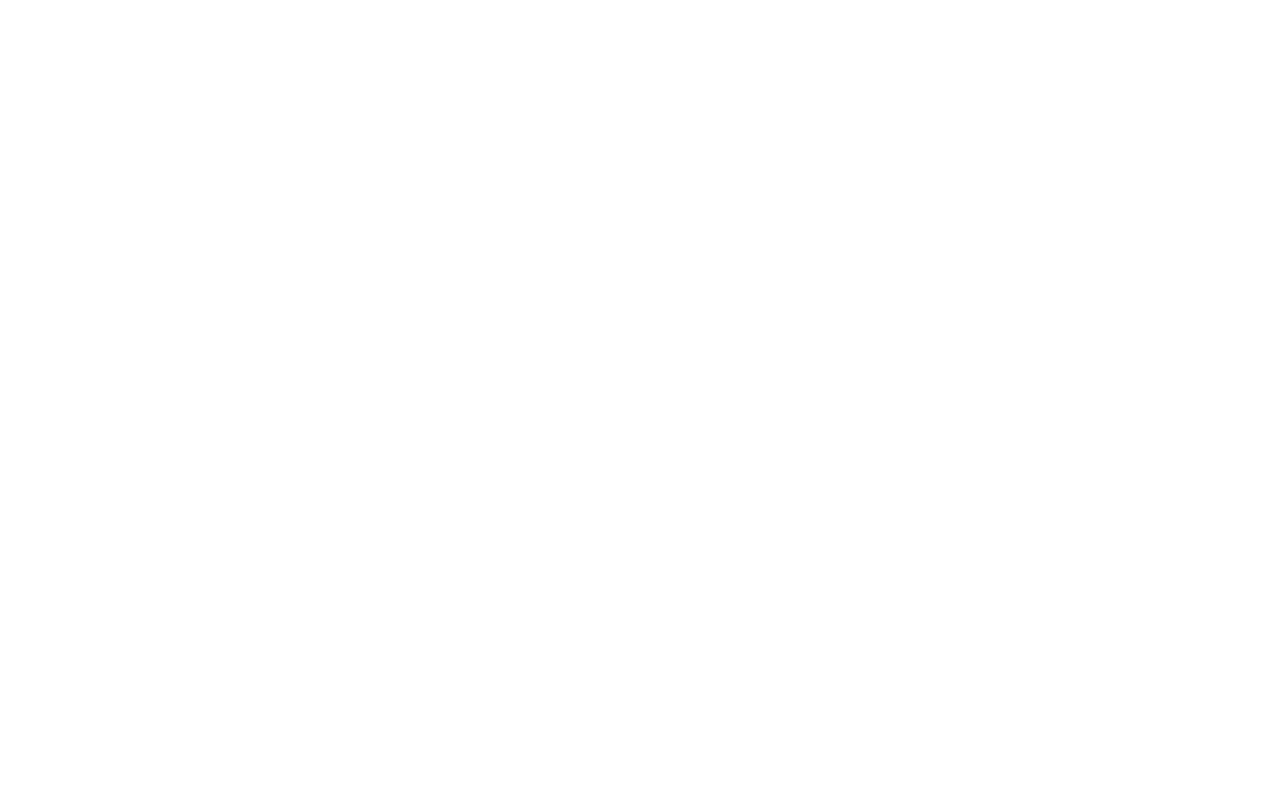
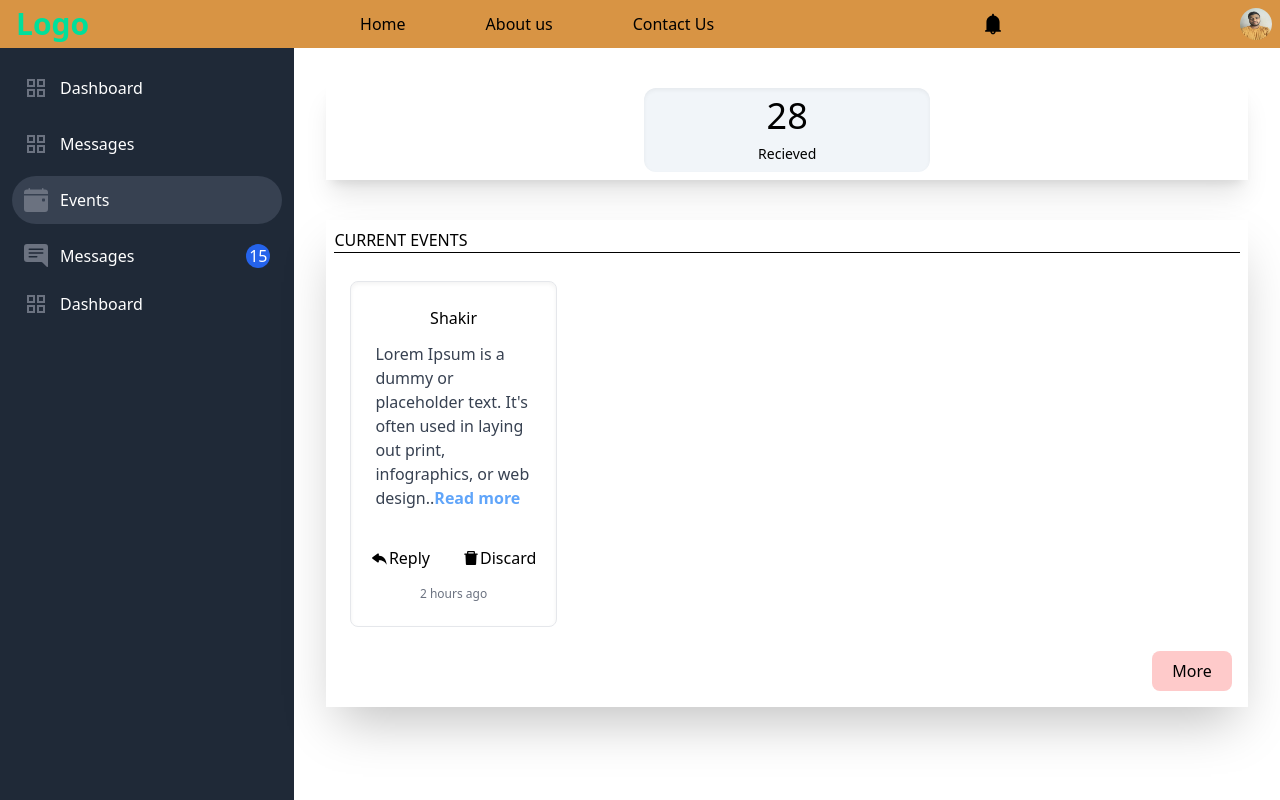
Before and after one commit to KavishanSukumar/Entero, a React (Create React App) app in the folder client/: page /adminevents in a window 1280 px wide. Before the commit this address had no page. Shown: the top 800 px of the page. Built offline with nearby package versions, Linux system fonts and the light colour scheme.

Commit message:
Created the view event page, navlinks created instead of some links

```diff
--- a/client/src/App.js
+++ b/client/src/App.js
@@ -5,11 +5,12 @@
 import ContactUs from "./pages/ContactUs";
 import AboutUs from "./pages/AboutUs";
 import AdminPage from "./pages/AdminPage";
+import AdminEvents from "./pages/AdminEvents";
+
 
 function App() {
   return (
     <div className="App">
-
 
       <Routes>
 
@@ -17,6 +18,7 @@
         <Route exact path="/aboutus" element={<AboutUs/>} />
         <Route exact path="/contactus" element={<ContactUs/>} />
         <Route exact path="/adminpage" element={<AdminPage />} />
+        <Route exact path="/adminevents" element={<AdminEvents />} />
       </Routes>
       {/* <Chat /> */}
     </div>
--- a/client/src/components/AdminHeader.js
+++ b/client/src/components/AdminHeader.js
@@ -1,11 +1,11 @@
 import React, { useState } from 'react';
-import {Link} from 'react-router-dom';
+import {NavLink,Link} from 'react-router-dom';
 import { AiOutlineClose, AiOutlineMenu , AiFillBell, AiFillHome} from 'react-icons/ai';
 import { RiFunctionLine} from 'react-icons/ri';
 import {BsFillCalendarEventFill,BsFillChatRightTextFill} from 'react-icons/bs';
 import Shakir from '../Shakir.jpg';
 
-
+{/* Admin header is created because the menu in responsive layout will change to the admin sidebar,not home,contact us pages */}
 function AdminHeader() {
 
     const [nav, setNav] = useState(false);
@@ -14,7 +14,7 @@
         setNav(!nav);
         };
   return (
-    <div className='flex items-center  h-18 text-black bg-[#d89444] justify-between'>
+    <div className='flex items-center top-0  h-18 text-black bg-[#d89444] justify-between'>
 
     {/* After login styles */}
     {/* header logo */}
@@ -30,9 +30,9 @@
 
     {/* After login components*/}
             <div className="md:hidden">
-                <Link to="/">
+                <NavLink activeClassname="is-active" to="/">
                 <AiFillHome size={24} className="text-black hover:text-white"/>
-                </Link>
+                </NavLink>
 
             </div>
             <div className="p-3">
@@ -50,46 +50,47 @@
          }
     </div>
 
-
+        {/* The links are chnged to the admins sidebar and not to the home,about us,contact us links */}
     <div className={nav ? 'fixed left-0 top-12 w-[85%] p-12 min-h-screen overflow-y-auto bg-gray-800 text-white  md:hidden' : ' fixed left-[-100%]'}>
         <ul className=' text-lg'>
             <li className='py-2 border-b border-gray-500'>
-            <Link to="/" className="flex text-white p-3 rounded-full hover:bg-gray-700 ">
+            <NavLink to="/" className={({isActive})=>isActive? "flex text-white p-3 mb-2 rounded-full bg-gray-700":"flex mb-2 text-white p-3 rounded-full hover:bg-gray-700"}>
                 <BsFillCalendarEventFill className="w-6 h-6 text-gray-500" />
-                <span className="ml-3">Events</span>
-            </Link>
+                <span className="ml-3">Dashboard</span>
+            </NavLink>
             </li>
 
             <li className='py-2 border-b border-gray-500'>
-            <Link to="/" className="flex text-white p-3 rounded-full hover:bg-gray-700 ">
+            <NavLink to="/adminpage" className={({isActive})=>isActive? "flex text-white p-3 mb-2 rounded-full bg-gray-700":"flex text-white p-3 rounded-full hover:bg-gray-700"}>
                 <RiFunctionLine className="w-6 h-6 text-gray-500"/>
-                <span className="ml-3">Dashboard</span>
-            </Link>
+                <span className="ml-3">Messages</span>
+
+            </NavLink>
         </li>
 
 
         <li className='py-2 border-b border-gray-500'>
-            <Link to="/" className="flex text-white p-3 rounded-full hover:bg-gray-700 ">
-                <RiFunctionLine className="w-6 h-6 text-gray-500"/>
-               <span className="ml-3">Dashboard</span>
-            </Link>
+            <NavLink to="/adminevents" className={({isActive})=>isActive? "flex text-white p-3 mb-2 rounded-full bg-gray-700":"flex mb-2 text-white p-3 rounded-full hover:bg-gray-700"}>
+                <BsFillCalendarEventFill className="w-6 h-6 text-gray-500" />
+                <span className="ml-3">Events</span>
+            </NavLink>
         </li>
         <li className='py-2 border-b border-gray-500'>
-            <Link to="/" className="flex text-white p-3 rounded-full hover:bg-gray-700 ">
+            <NavLink to="/" className={({isActive})=>isActive? "flex text-white p-3 rounded-full bg-gray-700":"flex text-white p-3 rounded-full hover:bg-gray-700"}>
                 <BsFillChatRightTextFill className="w-6 h-6 text-gray-500"/>
-               <span className="ml-3">Chat</span>
-               <span className="inline-flex justify-center items-center p-3 ml-24 w-3 h-3 text-white bg-blue-600 rounded-full">15</span>
+               <span className="ml-3">Messages</span>
+               <span className="inline-flex justify-center items-center p-3 ml-28 w-3 h-3 text-white bg-blue-600 rounded-full">15</span>
 
 
-            </Link>
+            </NavLink>
         </li>
 
 
         <li className='py-2 border-b border-gray-500'>
-            <Link to="/" className="flex text-white p-3 rounded-full hover:bg-gray-700 ">
-                <RiFunctionLine className="w-6 h-6 text-gray-500"/>
-               <span className="ml-3">Dashboard</span>
-            </Link>
+            <NavLink to="/" className={({isActive})=>isActive? "flex text-white p-3 mb-2 rounded-full bg-gray-700":"flex mb-2 text-white p-3 rounded-full hover:bg-gray-700"}>
+                <BsFillCalendarEventFill className="w-6 h-6 text-gray-500" />
+                <span className="ml-3">Dashboard</span>
+            </NavLink>
         </li>
 
         </ul>
--- a/client/src/components/AdminSidebar.js
+++ b/client/src/components/AdminSidebar.js
@@ -1,51 +1,55 @@
 import React from 'react';
-import {Link} from 'react-router-dom';
+import {NavLink,Link} from 'react-router-dom';
 import { RiFunctionLine} from 'react-icons/ri';
 import {BsFillCalendarEventFill,BsFillChatRightTextFill} from 'react-icons/bs';
 
+{/*The sidebar leading to the pages of admins functionalities */}
 function AdminSidebar() {
   return (
-    <div className="min-h-screen top-18 left-0 py-4 px-3 bg-gray-800 min-w-fit hidden md:block ">
-      <ul className="y-4 ">
+    <div className=" min-h-screen  top-18  left-0 py-4 px-3 bg-gray-800 min-w-fit hidden md:block ">
+    {/*The link to the pages  */}
+    <ul className="y-4">
          <li>
-            <Link to="/" className="flex text-white p-3 rounded-full hover:bg-gray-700 ">
-                <BsFillCalendarEventFill className="w-6 h-6 text-gray-500" />
-                <span className="ml-3">Events</span>
-            </Link>
+            <NavLink to="/" className={({isActive})=>isActive? "flex text-white p-3 mb-2 rounded-full bg-gray-700":"flex mb-2 text-white p-3 rounded-full hover:bg-gray-700"}>
+                <RiFunctionLine className="w-6 h-6 text-gray-500"/>
+                <span className="ml-3">Dashboard</span>
+            </NavLink>
         </li>
 
         <li>
-            <Link to="/adminpage" className="flex text-white p-3 rounded-full hover:bg-gray-700 ">
+            <NavLink to="/adminpage" className={({isActive})=>isActive? "flex text-white p-3 mb-2 rounded-full bg-gray-700":"flex text-white mb-2 p-3 rounded-full hover:bg-gray-700"}>
                 <RiFunctionLine className="w-6 h-6 text-gray-500"/>
                 <span className="ml-3">Messages</span>
 
-            </Link>
+            </NavLink>
         </li>
 
 
         <li>
-            <Link to="/" className="flex text-white p-3 rounded-full hover:bg-gray-700 ">
-                <RiFunctionLine className="w-6 h-6 text-gray-500"/>
-               <span className="ml-3">Dashboard</span>
-            </Link>
+            <NavLink to="/adminevents" className={({isActive})=>isActive? "flex text-white p-3 mb-2 rounded-full bg-gray-700":"flex mb-2 text-white p-3 rounded-full hover:bg-gray-700"}>
+                <BsFillCalendarEventFill className="w-6 h-6 text-gray-500" />
+               <span className="ml-3">Events</span>
+            </NavLink>
         </li>
         <li>
-            <Link to="/" className="flex text-white p-3 rounded-full hover:bg-gray-700 ">
+            <NavLink to="/" className={({isActive})=>isActive? "flex text-white p-3 rounded-full bg-gray-700":"flex text-white p-3 rounded-full hover:bg-gray-700"}>
                 <BsFillChatRightTextFill className="w-6 h-6 text-gray-500"/>
-               <span className="ml-3">Chat</span>
+               <span className="ml-3">Messages</span>
                <span className="inline-flex justify-center items-center p-3 ml-28 w-3 h-3 text-white bg-blue-600 rounded-full">15</span>
 
 
-            </Link>
+            </NavLink>
         </li>
         <li>
-            <Link to="/" className="flex text-white p-3 rounded-full hover:bg-gray-700 ">
+            <NavLink to="/" className={({isActive})=>isActive? "flex text-white p-3 rounded-full bg-gray-700":"flex text-white p-3 rounded-full hover:bg-gray-700"}>
                 <RiFunctionLine className="w-6 h-6 text-gray-500"/>
                <span className="ml-3">Dashboard</span>
-            </Link>
+            </NavLink>
         </li>
         </ul>
     </div>
+
+
   )
 }
 
--- a/client/src/components/Header.js
+++ b/client/src/components/Header.js
@@ -1,7 +1,7 @@
 import React, { useState } from 'react';
-import {Link} from 'react-router-dom';
-import { AiOutlineClose, AiOutlineMenu , AiOutlineBell} from 'react-icons/ai';
-import Shakir from '../Shakir.jpg';
+import {Link,NavLink} from 'react-router-dom';
+import { AiOutlineClose, AiOutlineMenu } from 'react-icons/ai';
+
 
 function Header() {
 
@@ -12,14 +12,10 @@
         setNav(!nav);
         };
 
+  return (
 
 
-
-
-return (
-
-
-  <div className='flex items-center h-18 w-screen text-black bg-[#d89444] justify-between'>
+  <div className='sticky top-0 flex items-center h-18 w-screen text-black bg-[#d89444] justify-between '>
     {/* Before login styles  */}
 
     {/* header logo */}
@@ -28,9 +24,9 @@
 
     {/*header links */}
     <ul className='hidden md:flex'>
-      <li className='px-10 py-3 hover:text-white hover:bg-orange-300 hover:rounded'><Link to="/">Home</Link></li>
-      <li className='px-10 py-3 hover:text-white hover:bg-orange-300 hover:rounded'><Link to="/aboutus">About us</Link></li>
-      <li className='px-10 py-3 hover:text-white hover:bg-orange-300 hover:rounded'><Link to="/contactus">Contact Us</Link></li>
+      <li className='px-10 py-3 hover:text-white hover:bg-orange-300 hover:rounded'><NavLink className={({isActive})=>isActive? "text-white":""} to="/">Home</NavLink></li>
+      <li className='px-10 py-3 hover:text-white hover:bg-orange-300 hover:rounded'><NavLink className={({isActive})=>isActive? "text-white":""} to="/aboutus">About us</NavLink></li>
+      <li className='px-10 py-3 hover:text-white hover:bg-orange-300 hover:rounded'><NavLink className={({isActive})=>isActive? "text-white":""} to="/contactus">Contact Us</NavLink></li>
     </ul>
 
 
@@ -55,9 +51,9 @@
 
     <ul className={nav ? 'fixed left-0 top-9 w-[50%] h-full border-r border-r-gray-900 bg-[#000300]  md:hidden' : ' fixed left-[-100%]'}>
 
-        <li className='p-4 border-b border-gray-600 text-white hover:text-blue-500'><Link to="/">Home</Link></li>
-        <li className='p-4 border-b border-gray-600 text-white hover:text-blue-500'><Link to="/aboutus">About us</Link></li>
-        <li className='p-4 border-b border-gray-600 text-white hover:text-blue-500'><Link to="/contactus">Contact Us</Link></li>
+        <li className='p-4 border-b border-gray-600 text-white hover:text-blue-500'><NavLink className={({isActive})=>isActive? "text-blue-500":""} to="/">Home</NavLink></li>
+        <li className='p-4 border-b border-gray-600 text-white hover:text-blue-500'><NavLink className={({isActive})=>isActive? "text-blue-500":""} to="/aboutus">About us</NavLink></li>
+        <li className='p-4 border-b border-gray-600 text-white hover:text-blue-500'><NavLink className={({isActive})=>isActive? "text-blue-500":""} to="/contactus">Contact Us</NavLink></li>
         <li className='p-4'>
             <Link to="/adminpage" className='bg-blue-500 text-white hover:bg-blue-400 px-5 py-2 rounded'>
 
--- a/client/src/components/ReviewComponent.js
+++ b/client/src/components/MessageComponent.js
@@ -2,14 +2,15 @@
 import {BsReplyFill} from 'react-icons/bs';
 import {AiFillDelete} from 'react-icons/ai';
 
-function ReviewComponent() {
+
+function MessageComponent() {
     return (
+
     <div className="m-3 p-5">
-
         {/*Start of the insights */}
-        <div className="p-2 shadow-xl mb-5 grid grid-cols-3">
+        <div className="p-2 shadow-xl mb-10 grid grid-cols-3">
             <div className=" bg-slate-100 p-2 text-center min-h-fit shadow-inner mx-2 rounded-xl">
-                <p className="text-4xl mb-2">25</p>
+                <p className="text-4xl mb-2">28</p>
                 <p className="text-sm">Recieved</p>
             </div>
             <div className=" bg-slate-100 p-2 text-center min-h-fit shadow-inner mx-2 rounded-xl">
@@ -17,7 +18,7 @@
                 <p className="text-sm">Replied</p>
             </div>
             <div className="bg-slate-100 p-2 text-center min-h-fit shadow-inner mx-2 rounded-xl">
-                <p className="text-4xl mb-2">6</p>
+                <p className="text-4xl mb-2 z-">6</p>
                 <p className="text-sm">Discarded</p>
             </div>
 
@@ -31,9 +32,8 @@
 
             {/*grid styling to contain 4 cards per section */}
             <div className="m-2 grid col-span-2 lg:grid-cols-4 ">
-
                 {/*The card */}
-                <div className="p-6 bg-white rounded-lg border min-h-fit  border-gray-200 m-2 shadow-inner md:transform md:hover:scale-110 md:transition duration-300">
+                <div className="p-6 bg-white rounded-lg border min-h-fit  border-gray-200 m-2 shadow-inner md:transform hover:scale-110 transition duration-300">
                     {/*Name of the sender */}
                     <h4 className='mb-3 font-medium text-center'>Shakir</h4>
 
@@ -44,10 +44,10 @@
 
                     {/*buttons for reply and discard */}
                     <div className="flex justify-center">
-                        <button className=" inline-flex items-center bg-blue-500 p-2 w-30 rounded hover:bg-blue-400 text-white font-medium mx-2 mb-2">
+                        <button className=" inline-flex items-center bg-transparent p-2 w-30 rounded hover:border-2 hover:text-blue-400 font-medium mx-2 mb-2">
                             <BsReplyFill size={18} />Reply
                         </button>
-                        <button className="inline-flex items-center bg-blue-500 p-2 w-30 rounded hover:bg-blue-400 text-white font-medium mx-2 mb-2">
+                        <button className="inline-flex items-center bg-transparent p-2 w-30 rounded hover:border-2 hover:text-red-400 font-medium mx-2 mb-2">
                             <AiFillDelete size={18}/>Discard
                         </button>
                     </div>
@@ -59,21 +59,21 @@
                     {/*end of the card */}
 
                     {/*The card */}
-                <div className="p-6 bg-white rounded-lg border min-h-fit  border-gray-200 m-2 shadow-inner md:transform md:hover:scale-110 md:transition duration-300">
+                <div className="p-6 bg-white rounded-lg border min-h-fit  border-gray-200 m-2 shadow-inner md:transform hover:scale-110 transition duration-300">
                     {/*Name of the sender */}
                     <h4 className='mb-3 font-medium text-center'>Shakir</h4>
 
                     {/*content */}
-                    <p className="mb-7 text-gray-700">Lorem Ipsum is a dummy or placeholder text. It's often used in laying out print, infographics, or web design
+                    <p className="mb-7 text-gray-700">Lorem Ipsum is a dummy or placeholder text. It's often used in laying out print, infographics, or web design..<b className="text-blue-400">Read more</b>
                     </p>
 
 
                     {/*buttons for reply and discard */}
                     <div className="flex justify-center">
-                        <button className=" inline-flex items-center bg-blue-500 p-2 w-30 rounded hover:bg-blue-400 text-white font-medium mx-2 mb-2">
+                        <button className=" inline-flex items-center bg-transparent p-2 w-30 rounded hover:border-2 hover:text-blue-400 font-medium mx-2 mb-2">
                             <BsReplyFill size={18} />Reply
                         </button>
-                        <button className="inline-flex items-center bg-blue-500 p-2 w-30 rounded hover:bg-blue-400 text-white font-medium mx-2 mb-2">
+                        <button className="inline-flex items-center bg-transparent p-2 w-30 rounded hover:border-2 hover:text-red-400 font-medium mx-2 mb-2">
                             <AiFillDelete size={18}/>Discard
                         </button>
                     </div>
@@ -83,22 +83,23 @@
 
                 </div>
                     {/*end of the card */}
+
                     {/*The card */}
-                <div className="p-6 bg-white rounded-lg border min-h-fit  border-gray-200 m-2 shadow-inner md:transform md:hover:scale-110 md:transition duration-300">
+                <div className="p-6 bg-white rounded-lg border min-h-fit  border-gray-200 m-2 shadow-inner md:transform hover:scale-110 transition duration-300">
                     {/*Name of the sender */}
                     <h4 className='mb-3 font-medium text-center'>Shakir</h4>
 
                     {/*content */}
-                    <p className="mb-7 text-gray-700">Lorem Ipsum is a dummy or placeholder text. It's often used in laying out print, infographics, or web design
+                    <p className="mb-7 text-gray-700">Lorem Ipsum is a dummy or placeholder text. It's often used in laying out print, infographics, or web design..<b className="text-blue-400">Read more</b>
                     </p>
 
 
                     {/*buttons for reply and discard */}
                     <div className="flex justify-center">
-                        <button className=" inline-flex items-center bg-blue-500 p-2 w-30 rounded hover:bg-blue-400 text-white font-medium mx-2 mb-2">
+                        <button className=" inline-flex items-center bg-transparent p-2 w-30 rounded hover:border-2 hover:text-blue-400 font-medium mx-2 mb-2">
                             <BsReplyFill size={18} />Reply
                         </button>
-                        <button className="inline-flex items-center bg-blue-500 p-2 w-30 rounded hover:bg-blue-400 text-white font-medium mx-2 mb-2">
+                        <button className="inline-flex items-center bg-transparent p-2 w-30 rounded hover:border-2 hover:text-red-400 font-medium mx-2 mb-2">
                             <AiFillDelete size={18}/>Discard
                         </button>
                     </div>
@@ -108,22 +109,23 @@
 
                 </div>
                     {/*end of the card */}
+
                     {/*The card */}
-                <div className="p-6 bg-white rounded-lg border min-h-fit  border-gray-200 m-2 shadow-inner md:transform md:hover:scale-110 transition duration-300">
+                <div className="p-6 bg-white rounded-lg border min-h-fit  border-gray-200 m-2 shadow-inner md:transform hover:scale-110 transition duration-300">
                     {/*Name of the sender */}
                     <h4 className='mb-3 font-medium text-center'>Shakir</h4>
 
                     {/*content */}
-                    <p className="mb-7 text-gray-700">Lorem Ipsum is a dummy or placeholder text. It's often used in laying out print, infographics, or web design
+                    <p className="mb-7 text-gray-700">Lorem Ipsum is a dummy or placeholder text. It's often used in laying out print, infographics, or web design..<b className="text-blue-400">Read more</b>
                     </p>
 
 
                     {/*buttons for reply and discard */}
                     <div className="flex justify-center">
-                        <button className=" inline-flex items-center bg-blue-500 p-2 w-30 rounded hover:bg-blue-400 text-white font-medium mx-2 mb-2">
+                        <button className=" inline-flex items-center bg-transparent p-2 w-30 rounded hover:border-2 hover:text-blue-400 font-medium mx-2 mb-2">
                             <BsReplyFill size={18} />Reply
                         </button>
-                        <button className="inline-flex items-center bg-blue-500 p-2 w-30 rounded hover:bg-blue-400 text-white font-medium mx-2 mb-2">
+                        <button className="inline-flex items-center bg-transparent p-2 w-30 rounded hover:border-2 hover:text-red-400 font-medium mx-2 mb-2">
                             <AiFillDelete size={18}/>Discard
                         </button>
                     </div>
@@ -133,10 +135,17 @@
 
                 </div>
                     {/*end of the card */}
+
+
+
             </div>
             {/*end of the grid */}
 
-
+            <div className="p-2 flex justify-end">
+                <button className="bg-red-200 text-center p-2 rounded-lg w-20">
+                    More
+                </button>
+            </div>
 
 
         </div>
@@ -144,26 +153,11 @@
 
         {/*Start of The replies part section*/}
 
-        <div className="p-2 shadow-2xl">
-            {/*section name */}
-            <h3 className="border-b mb-5 border-black font-medium uppercase">Replied </h3>
-
-            {/*grid styling to contain 4 cards per section */}
-
-            {/*end of the grid */}
-
-
-
-
-        </div>
-
-
 
     </div>
-
 
 
   )
 }
 
-export default ReviewComponent
+export default MessageComponent
--- /dev/null
+++ b/client/src/components/ViewEvent.js
@@ -0,0 +1,77 @@
+import React from 'react';
+import {BsReplyFill} from 'react-icons/bs';
+import {AiFillDelete} from 'react-icons/ai';
+
+
+function ViewEvent() {
+  return (
+    <div className="m-3 p-5">
+        {/*Start of the insights */}
+        <div className="p-2 shadow-xl mb-10 grid grid-cols-3 ">
+            <div className=" bg-slate-100 p-2 text-center min-h-fit shadow-inner mx-2 rounded-xl col-span-3 md:col-start-2 md:col-span-1">
+                <p className="text-4xl mb-2">28</p>
+                <p className="text-sm">Recieved</p>
+            </div>
+
+
+        </div>
+        {/*end of insights */}
+
+        {/*Start of the section container */}
+        <div className="p-2 shadow-2xl mb-5">
+            {/*section name */}
+            <h3 className="border-b mb-5 border-black font-medium uppercase">Current events</h3>
+
+            {/*grid styling to contain 4 cards per section */}
+            <div className="m-2 grid col-span-2 lg:grid-cols-4 ">
+
+
+                    {/*The card */}
+                <div className="p-6 bg-white rounded-lg border min-h-fit  border-gray-200 m-2 shadow-inner md:transform hover:scale-110 transition duration-300">
+                    {/*Name of the sender */}
+                    <h4 className='mb-3 font-medium text-center'>Shakir</h4>
+
+                    {/*content */}
+                    <p className="mb-7 text-gray-700">Lorem Ipsum is a dummy or placeholder text. It's often used in laying out print, infographics, or web design..<b className="text-blue-400">Read more</b>
+                    </p>
+
+
+                    {/*buttons for reply and discard */}
+                    <div className="flex justify-center">
+                        <button className=" inline-flex items-center bg-transparent p-2 w-30 rounded hover:border-2 hover:text-blue-400 font-medium mx-2 mb-2">
+                            <BsReplyFill size={18} />Reply
+                        </button>
+                        <button className="inline-flex items-center bg-transparent p-2 w-30 rounded hover:border-2 hover:text-red-400 font-medium mx-2 mb-2">
+                            <AiFillDelete size={18}/>Discard
+                        </button>
+                    </div>
+
+                    {/*Time recieved */}
+                    <p className="text-center text-xs text-gray-500">2 hours ago</p>
+
+                </div>
+                    {/*end of the card */}
+
+
+
+            </div>
+            {/*end of the grid */}
+
+            <div className="p-2 flex justify-end">
+                <button className="bg-red-200 text-center p-2 rounded-lg w-20">
+                    More
+                </button>
+            </div>
+
+
+        </div>
+        {/*end of the section container */}
+
+        {/*Start of The replies part section*/}
+
+
+    </div>
+  )
+}
+
+export default ViewEvent
--- /dev/null
+++ b/client/src/pages/AdminEvents.js
@@ -0,0 +1,28 @@
+import React from 'react';
+import AdminHeader from "../components/AdminHeader";
+import Footer from "../components/Footer";
+import AdminSidebar from "../components/AdminSidebar";
+import ViewEvent from "../components/ViewEvent";
+
+{/*For after login admin pages use admin Hedaer and admin sidebar */}
+
+function AdminPage() {
+    return (
+        <div>
+        <AdminHeader />
+        <div className="flex">
+
+          <AdminSidebar />
+
+          <ViewEvent />
+
+
+
+        </div>
+        <Footer />
+      </div>
+
+    )
+  }
+
+  export default AdminPage
```
Also changed, not shown: client/src/components/ContactForm.js (+2 -10 lines), client/src/components/Footer.js (+4 -3 lines), client/src/pages/AdminPage.js (+5 -3 lines), client/src/pages/Home.js (+6 -1 lines).
